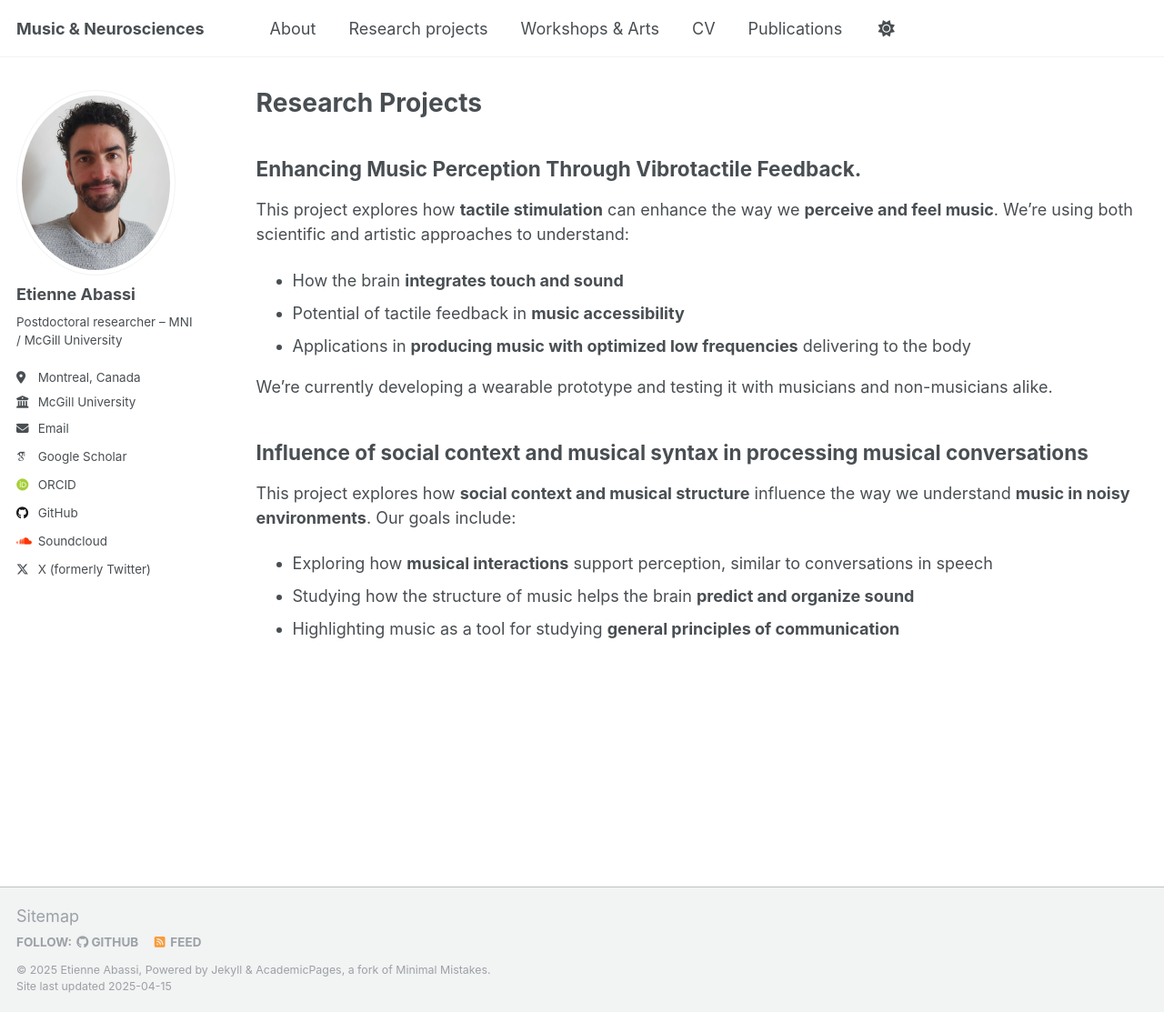
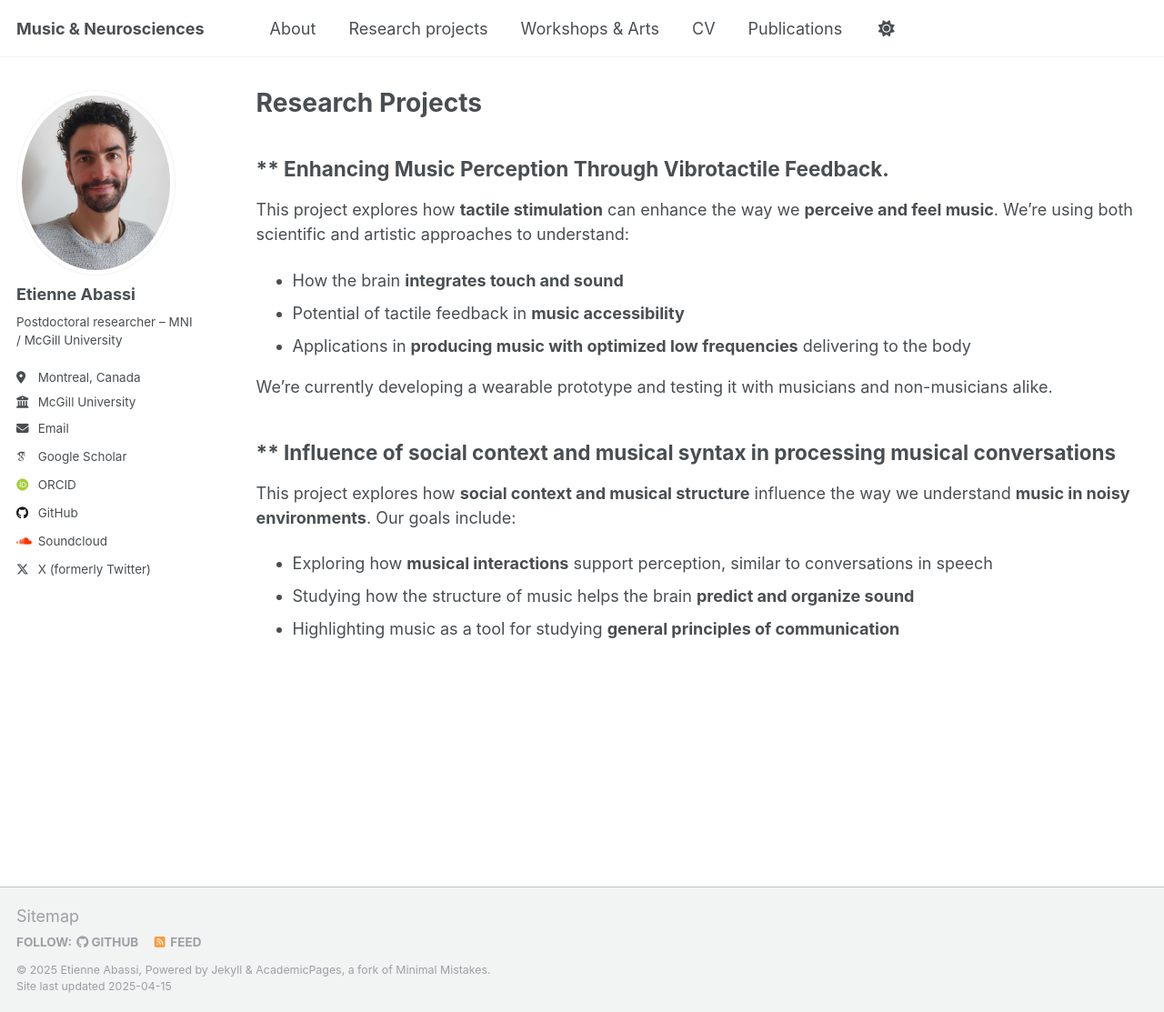
Before and after one commit to etienneabassi/etienneabassi.github.io, a Jekyll site: the page built from _pages/projects.md, in a window 1280 px wide and 1113 px high. Shown: the whole window at 91% size. Built offline with Jekyll 4.4.1, drawn with Linux system fonts in a browser that asks for light colours; some web fonts are replaced.

```diff
--- a/_pages/projects.md
+++ b/_pages/projects.md
@@ -5,7 +5,7 @@ permalink: /projects/
 author_profile: true
 ---
 
-## Enhancing Music Perception Through Vibrotactile Feedback.
+## ** Enhancing Music Perception Through Vibrotactile Feedback.
 
 This project explores how **tactile stimulation** can enhance the way we **perceive and feel music**. We're using both scientific and artistic approaches to understand:
 
@@ -16,7 +16,8 @@ This project explores how **tactile stimulation** can enhance the way we **perce
 We're currently developing a wearable prototype and testing it with musicians and non-musicians alike.
 
 
-## Influence of social context and musical syntax in processing musical conversations
+
+## ** Influence of social context and musical syntax in processing musical conversations
 
 This project explores how **social context and musical structure** influence the way we understand **music in noisy environments**. Our goals include:
 
```
